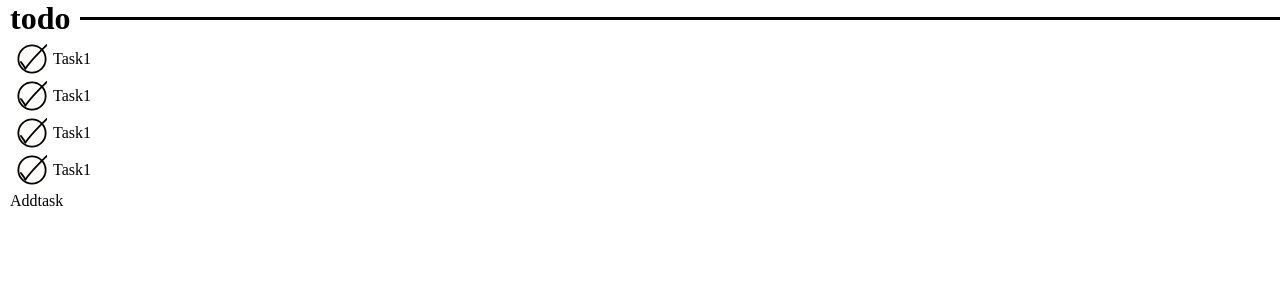
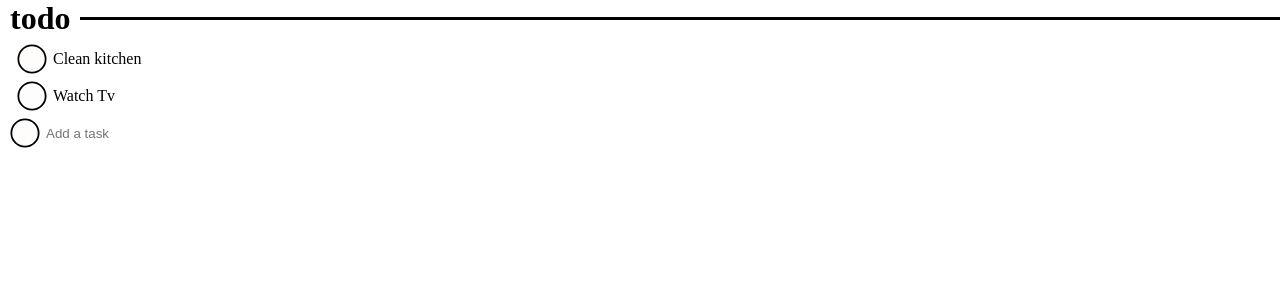
Before and after one commit to akshy3/todo-react, a React (Create React App) app: page / in a window 1280 px wide. Shown: the top 300 px of the page. Built offline with nearby package versions, Linux system fonts and the light colour scheme.

Commit message:
minor changes

```diff
--- a/package.json
+++ b/package.json
@@ -9,6 +9,7 @@
     "react": "^18.2.0",
     "react-dom": "^18.2.0",
     "react-scripts": "5.0.1",
+    "uuid": "^8.3.2",
     "web-vitals": "^2.1.4"
   },
   "scripts": {
--- /dev/null
+++ b/src/components/Addtask.css
@@ -0,0 +1,12 @@
+.Addtask {
+    display: flex;
+    align-items: center;
+}
+
+.input {
+    border: none;
+}
+
+.input:focus {
+    outline: none;
+}
--- a/src/components/Addtask.jsx
+++ b/src/components/Addtask.jsx
@@ -1,9 +1,58 @@
-import React from 'react'
+import React, { useEffect, useRef, useState } from "react";
+import "./Addtask.css";
+function Addtask(props) {
+  const inputRef = useRef(null);
+  useEffect(() => {
+    inputRef.current.addEventListener("keyup", ({ key }) => {
+      if (key === "Enter") {
+        console.log("entered");
+        if (inputRef.current.value !== "") {
+          props.setData((prev) => [
+            ...prev,
+            { id: "4", title: inputRef.current.value },
+          ]);
+          inputRef.current.value = "";
+        }
+      }
+    });
+  }, []);
 
-function Addtask() {
   return (
-    <div>Addtask</div>
-  )
+    <div className="Addtask">
+      {" "}
+      <svg
+        width="30px"
+        height="30px"
+        viewBox="0 0 100 100"
+        fill="none"
+        xmlns="http://www.w3.org/2000/svg"
+        className="tickbox"
+      >
+        <g id="checkbox" clipPath="url(#clip0_2_2)">
+          <circle
+            id="circle"
+            cx="50"
+            cy="50"
+            r="45.5"
+            fill="#FFFCFC"
+            stroke="black"
+            strokeWidth="6"
+          />
+        </g>
+        <defs>
+          <clipPath id="clip0_2_2">
+            <rect width="100" height="100" fill="white" />
+          </clipPath>
+        </defs>
+      </svg>
+      <input
+        type="text"
+        placeholder="Add a task"
+        className="input"
+        ref={inputRef}
+      />
+    </div>
+  );
 }
 
-export default Addtask
+export default Addtask;
--- a/src/components/Task.css
+++ b/src/components/Task.css
@@ -7,3 +7,12 @@
 .tickbox {
     margin-right: 6px;
 }
+
+#title {
+
+}
+
+.strike {
+    text-decoration: line-through;
+    opacity: 0.5;
+}
--- a/src/components/Task.jsx
+++ b/src/components/Task.jsx
@@ -1,13 +1,12 @@
 import React, { useEffect, useState } from "react";
 import "./Task.css";
-function Task() {
+function Task(props) {
   const [checked, setChecked] = useState(false);
 
   const handleCheckPress = (e) => {
-    setChecked(prev => !prev)
-    console.log(e)
-  }
-
+    setChecked((prev) => !prev);
+    // console.log(e);
+  };
 
   return (
     <div className="Task">
@@ -36,6 +35,7 @@ function Task() {
             stroke="black"
             strokeWidth="6"
             strokeLinecap="round"
+            strokeOpacity={checked ? "1" : "0"}
           />
           <path
             id="stroke2"
@@ -43,6 +43,7 @@ function Task() {
             stroke="black"
             strokeWidth="6"
             strokeLinecap="round"
+            strokeOpacity={checked ? "1" : "0"}
           />
         </g>
         <defs>
@@ -51,7 +52,7 @@ function Task() {
           </clipPath>
         </defs>
       </svg>
-      Task1
+      <span id="title" className={checked? "strike": ""}>{props.val.title}</span>
     </div>
   );
 }
--- a/src/components/Tasklist.jsx
+++ b/src/components/Tasklist.jsx
@@ -1,15 +1,24 @@
-import React from 'react'
+import React, {useEffect, useState} from 'react'
 import Addtask from './Addtask'
 import Task from './Task'
 
 function Tasklist() {
+
+  const [data, setData] = useState([{id: "1",title: "Clean kitchen"},{id: "2",title: "Watch Tv"}])
+  useEffect(() => {
+
+
+
+  }, [])
+
   return (
     <div>
-        <Task />
-        <Task />
-        <Task />
-        <Task />
-        <Addtask />
+      {data.map((val)=>{
+        return(<>
+        <Task val={val} key={val.id}/>
+        </>)
+      })}
+        <Addtask data={data} setData={setData}/>
     </div>
   )
 }
```
Also changed, not shown: 2 other files (tests, documents, lock files or other folders).
